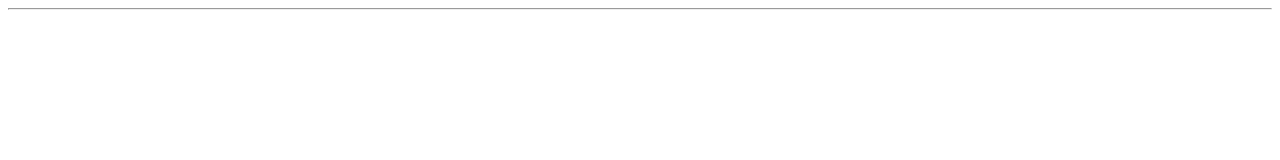
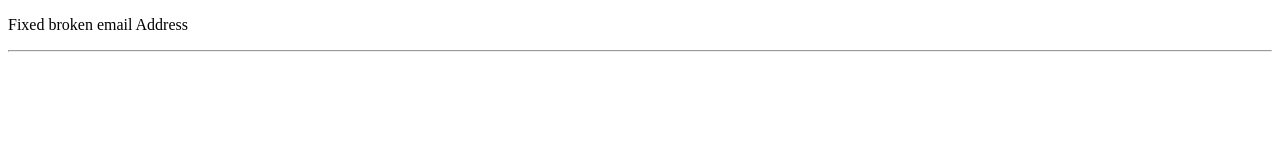
Before and after one commit to Frog000/merge_3.2_before_recursive, a plain HTML site: page index.html in a window 1280 px wide. Drawn offline with Linux system fonts and the light colour scheme.

Commit message:
Fix the broken email address - hotfix

```diff
--- a/index.html
+++ b/index.html
@@ -7,6 +7,7 @@
     <title>Document</title>
 </head>
 <body>
+    <p>Fixed broken email Address</p>
     <hr>
 </body>
 </html>
```
